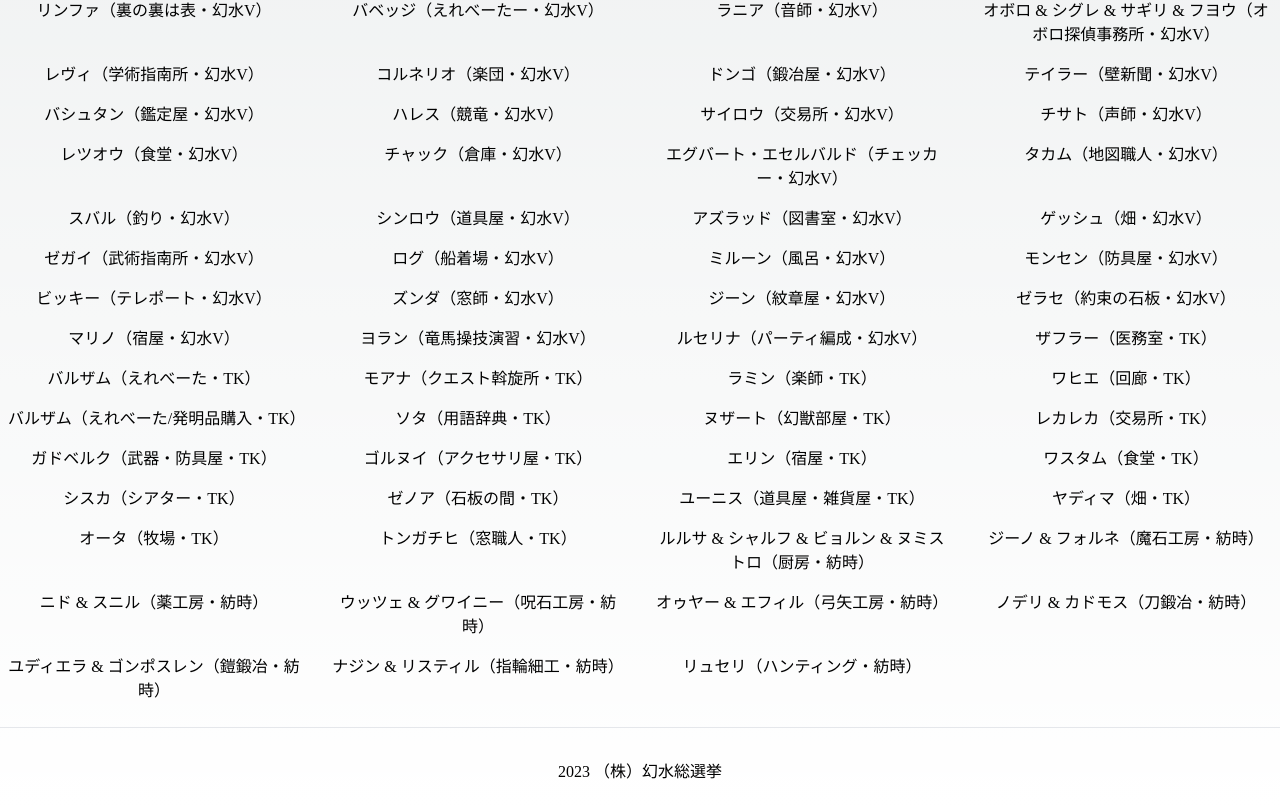
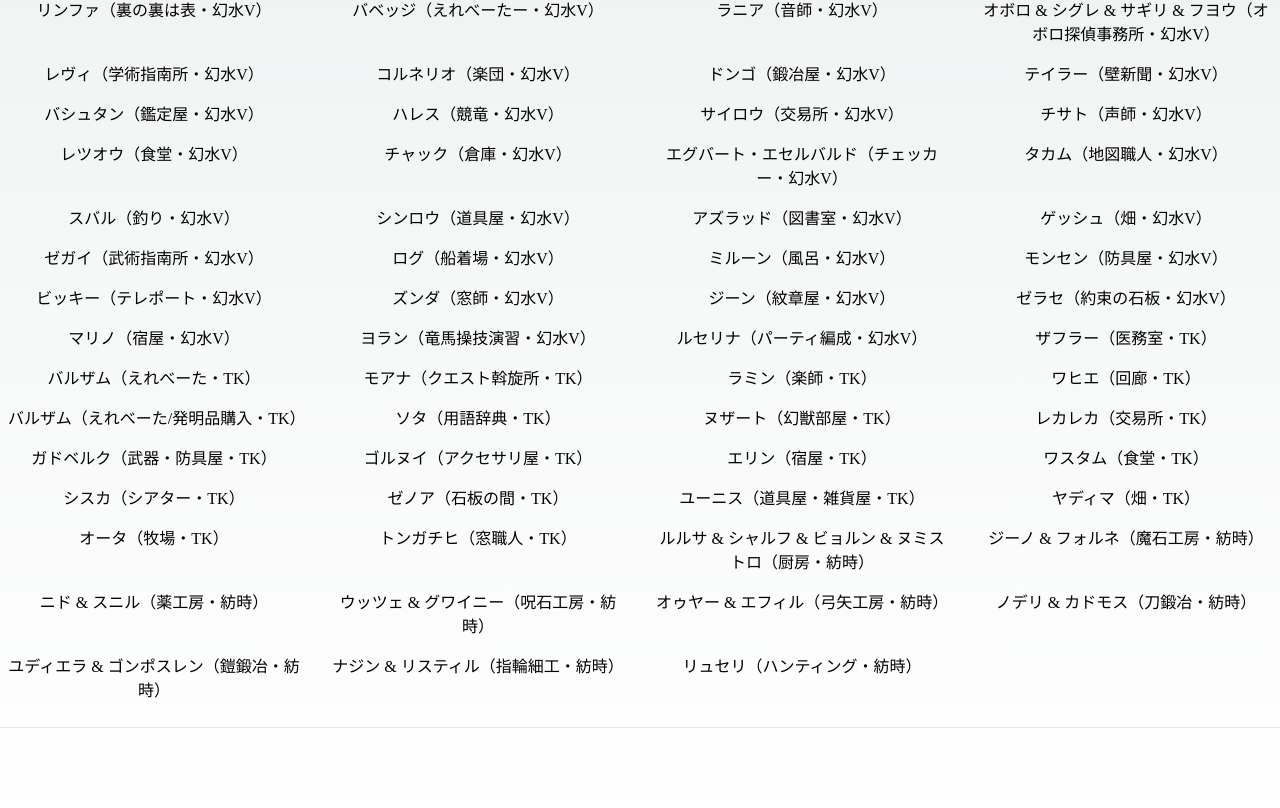
Before and after one commit to true-runes/election-bulletin-2023, a Next.js app: page /headquarters-characters in a window 1280 px wide. Shown: the part 1694-2502 px from the top of the page. Built offline with nearby package versions, Linux system fonts and the light colour scheme.

Commit message:
feat: 🎸 React Icon を導入し、フッタをコンポーネントとして切り出した (#53)

```diff
--- a/package.json
+++ b/package.json
@@ -14,6 +14,7 @@
     "preline": "^1.9.0",
     "react": "18.2.0",
     "react-dom": "18.2.0",
+    "react-icons": "^4.10.1",
     "tailwindcss": "3.3.2",
     "typescript": "5.1.6"
   },
--- a/src/app/cities/page.tsx
+++ b/src/app/cities/page.tsx
@@ -1,6 +1,7 @@
 'use client'
 
 import cities from '@/app/resource/cities.json'
+import { GensosenkyoFooter } from '@/app/components/GensosenkyoFooter'
 
 const Cities = () => {
   return (
@@ -32,7 +33,7 @@ const Cities = () => {
       <div className="my-6">
         <hr />
       </div>
-      <div className="text-center pt-2 pb-6">2023 （株）幻水総選挙</div>
+      <GensosenkyoFooter />
     </div>
   )
 }
--- /dev/null
+++ b/src/app/components/GensosenkyoFooter.tsx
@@ -0,0 +1,19 @@
+import Link from 'next/link'
+import { BiLinkExternal } from 'react-icons/bi'
+
+export const GensosenkyoFooter = () => {
+  return (
+    <div className="relative overflow-hidden">
+      <div className="text-center">
+        <h1 className="font-bold text-white dark:text-white pt-2 pb-6">
+          <Link href="https://election.suikoden.info/" passHref>
+            <div className="flex flex-row justify-center">
+              幻水総選挙2023
+              <BiLinkExternal className="pt-1" />
+            </div>
+          </Link>
+        </h1>
+      </div>
+    </div>
+  )
+}
--- a/src/app/headquarters-characters/page.tsx
+++ b/src/app/headquarters-characters/page.tsx
@@ -1,6 +1,7 @@
 'use client'
 
 import headquartersCharacters from '@/app/resource/headquartersCharacters.json'
+import { GensosenkyoFooter } from '@/app/components/GensosenkyoFooter'
 
 const Cities = () => {
   return (
@@ -34,7 +35,8 @@ const Cities = () => {
       <div className="my-6">
         <hr />
       </div>
-      <div className="text-center pt-2 pb-6">2023 （株）幻水総選挙</div>
+
+      <GensosenkyoFooter />
     </div>
   )
 }
--- a/src/app/page.tsx
+++ b/src/app/page.tsx
@@ -1,4 +1,5 @@
 import Link from 'next/link'
+import { GensosenkyoFooter } from '@/app/components/GensosenkyoFooter'
 
 const Home = async () => {
   return (
@@ -41,7 +42,7 @@ const Home = async () => {
           <div className="my-6">
             <hr />
           </div>
-          <div className="py-2">2023 （株）幻水総選挙</div>
+          <GensosenkyoFooter />
         </div>
       </div>
     </div>
```
Also changed, not shown: 1 other file (tests, documents, lock files or other folders).
